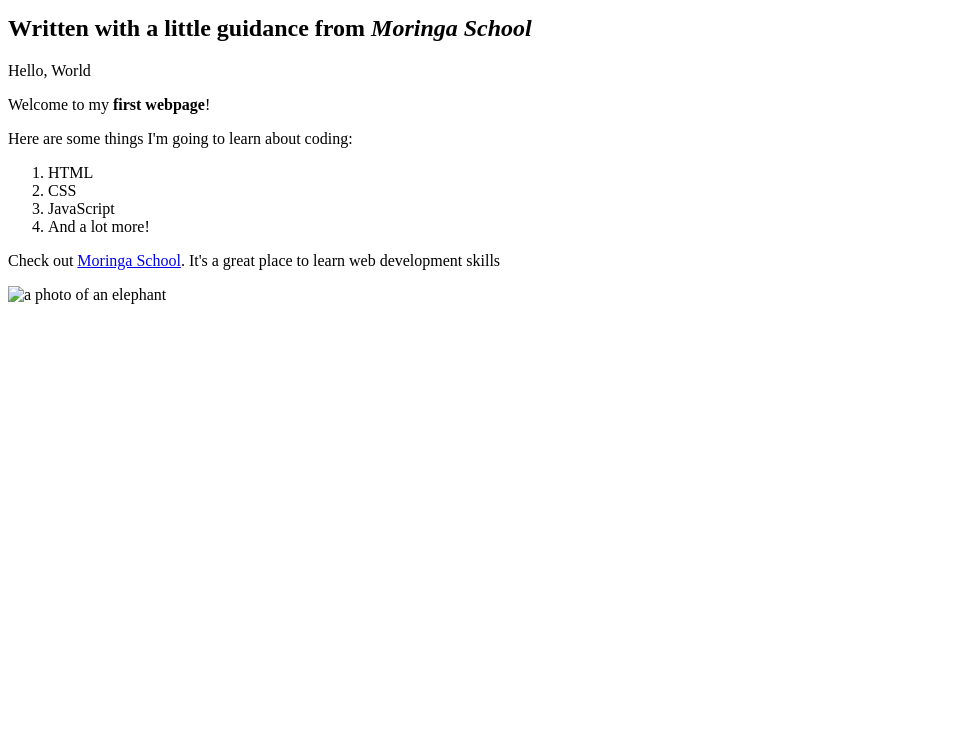
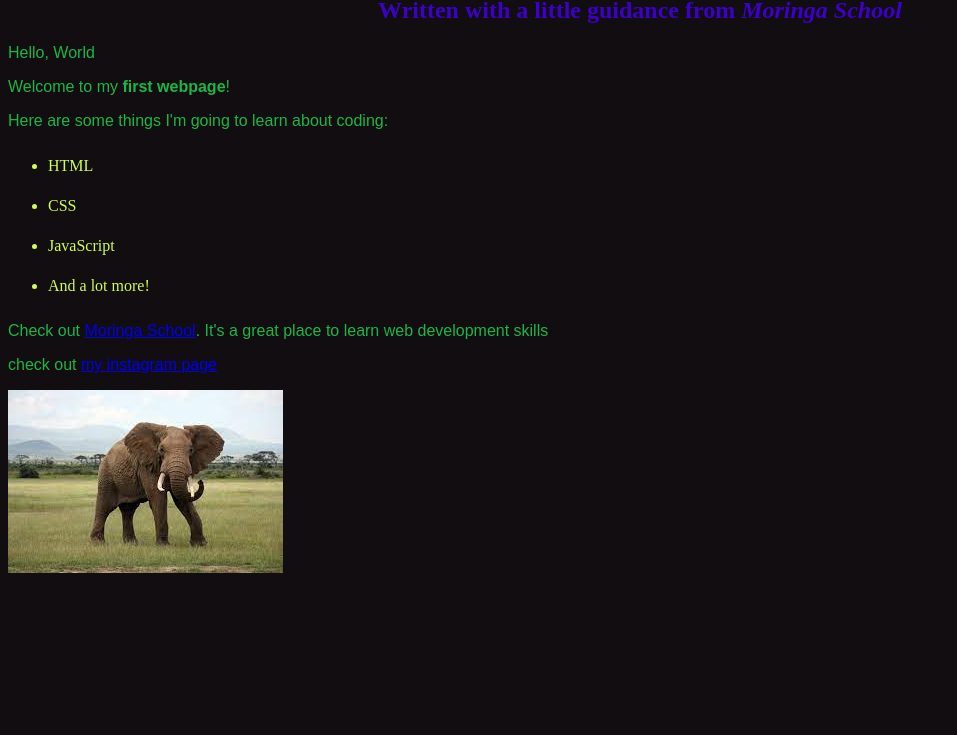
Before and after one commit to MaunduMuithya/repo, a plain HTML site: page index.html in a window 1280 px wide. Shown: the part 65-800 px from the top of the page, without its empty margins (0-957 px from the left). Drawn offline with Linux system fonts and the light colour scheme.

Commit message:
change name of my_first_webpage.html to index.html

```diff
--- /dev/null
+++ b/CSS/styles.css
@@ -0,0 +1,18 @@
+h1 {font-family: Arial, "Helvetica Neue", Helvetica, sans-serif; font-size: 24px; font-style: normal; font-variant: normal; font-weight: 700; line-height: 26.4px; color:red ; text-align:center;
+}
+h2 {
+  color: #3C00C8  ;
+  font-style: serif;
+  text-align: center;
+}
+p {
+  color: #1BB745 ;
+  font-family: fantasy;
+}
+ul {
+   color: #CEFF4C ;
+   line-height: 40px;
+}
+body {
+     background-color: #110D10 ;
+}
--- a/my_first_webpage.html
+++ b/index.html
@@ -1,7 +1,8 @@
 <!DOCTYPE html>
 <html>
     <head>
-        <title>My first webpage!</title>
+        <title>my first webpage</title>
+        <link href="CSS/styles.css" rel="stylesheet" type="text/css">
     </head>
     <body>
         <h1>My First Webpage</h1>
@@ -10,15 +11,16 @@
        <p>Welcome to my <strong>first webpage</strong>!</p>
 
        <p>Here are some things I'm going to learn about coding:</p>
-       <ol>
+       <ul>
            <li>HTML</li>
            <li>CSS</li>
            <li>JavaScript</li>
            <li>And a lot more!</li>
-       </ol>
+       </ul>
        <p>Check out <a href="http://moringaschool.com/">
         Moringa School</a>. It's a great place to learn web development
         skills</p>
-        <img src="elephant.jpeg" alt="a photo of an elephant">
+        <p>check out <a href="https://www.instagram.com/_.muithya/">my instagram page</a></p>
+        <img src="images/elephant.jpeg" alt="a photo of an elephant">
     </body>
 </html>
```
Also changed, not shown: images/elephant.jpeg (added).
